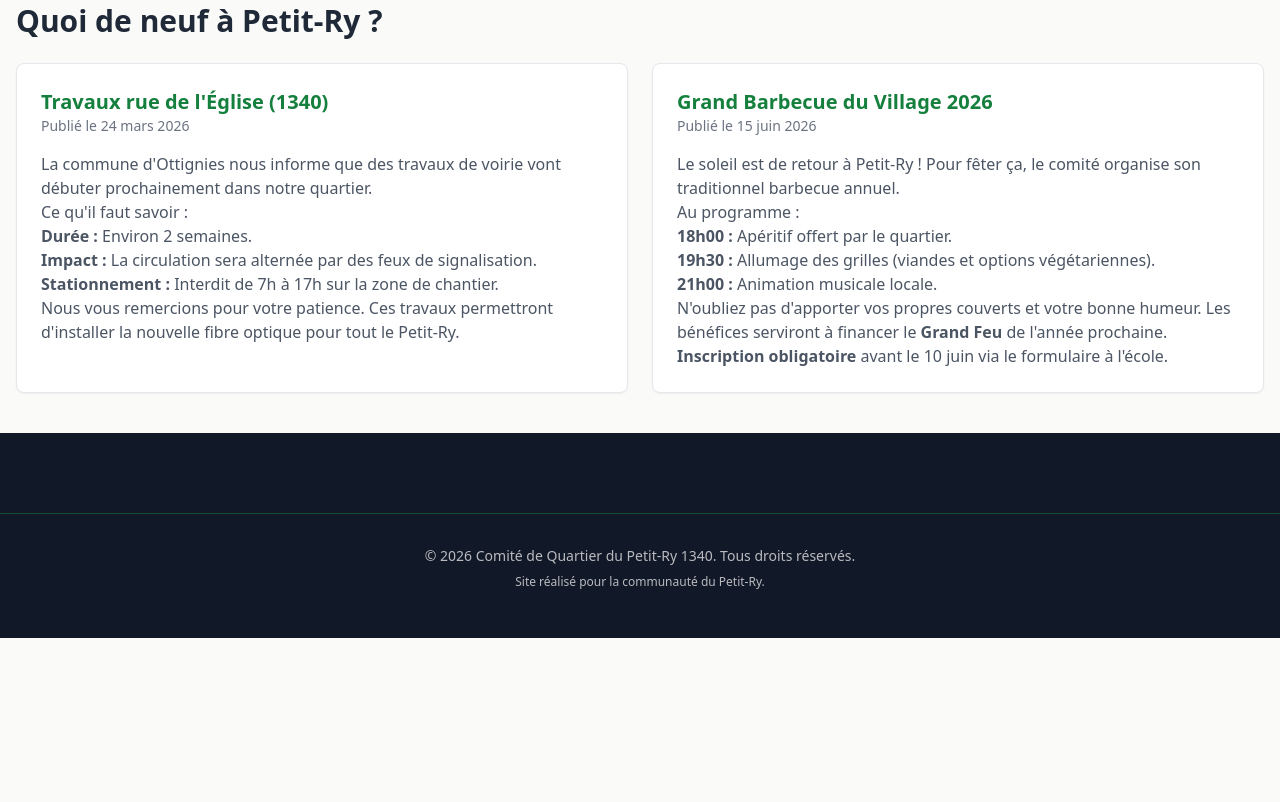
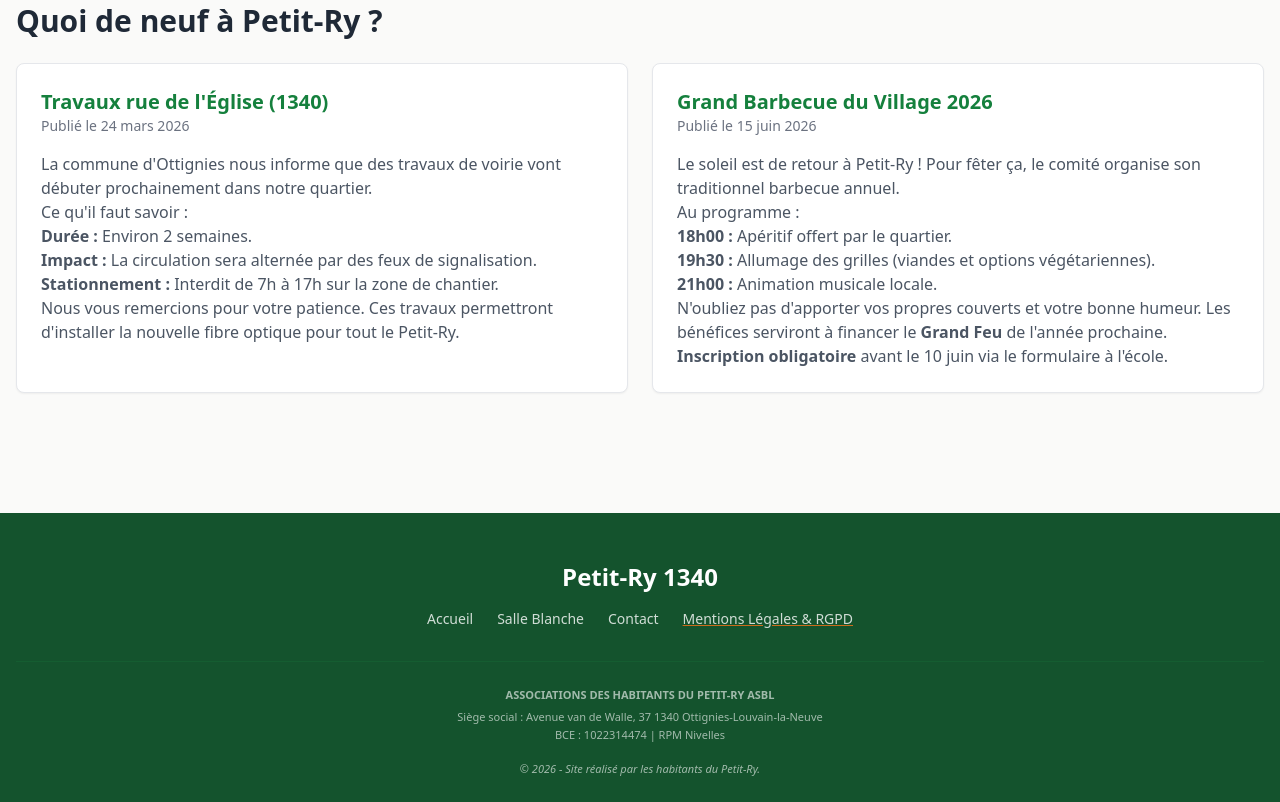
Before and after one commit to Raiser00/siteWebPetitRy, an Eleventy site: page index.html in a window 1280 px wide. Shown: the part 890-1692 px from the top of the page. Before the commit the page ends 1528 px from the top, so only its background shows below. Built offline with nearby package versions, Linux system fonts and the light colour scheme; Eleventy itself is replaced by a stand-in of ours; files that its build step writes are made by us from their sources; no server answers.

Commit message:
Ajout des informations relatives à l'asbl dans le footer

```diff
--- a/_includes/layout.njk
+++ b/_includes/layout.njk
@@ -5,7 +5,7 @@
     <title>{{ title }} | Petit-Ry</title>
     <link rel="icon" type="image/x-icon" href="/assets/favicon.ico">
     <script src="https://cdn.tailwindcss.com?plugins=typography"></script>
-    <nav class="bg-green-700 text-white p-4 sticky top-0 z-50 shadow-md">
+    <nav class="bg-green-900 text-white p-4 sticky top-0 z-50 shadow-md">
     <div class="container mx-auto flex justify-between items-center">
         <a href="/" class="text-2xl font-bold tracking-tight">Petit-Ry</a>
         <ul class="flex flex-wrap justify-center gap-2 md:gap-6">
@@ -26,17 +26,29 @@
       {{ content | safe }}
     </main>
 
-    <footer class="bg-gray-900 text-white py-12">
-        <div class="border-t border-green-800 mt-8 pt-8 text-center text-sm opacity-70">
-    <p>&copy; <span id="year"></span> Comité de Quartier du Petit-Ry 1340. Tous droits réservés.</p>
-    <p class="mt-2 text-xs">Site réalisé pour la communauté du Petit-Ry.</p>
-</div>
+    <footer class="bg-green-900 text-white pt-12 pb-6 mt-20">
+    <div class="container mx-auto px-4 text-center">
+        <div class="text-2xl font-bold mb-4">Petit-Ry 1340</div>
+
+        <div class="flex justify-center space-x-6 mb-8 text-sm opacity-80">
+            <a href="/" class="hover:text-orange-400">Accueil</a>
+            <a href="/salle-blanche" class="hover:text-orange-400">Salle Blanche</a>
+            <a href="/contact" class="hover:text-orange-400">Contact</a>
+            <a href="/mentions-legales" class="hover:text-orange-400 underline decoration-orange-500">Mentions Légales & RGPD</a>
+        </div>
+
+        <div class="border-t border-green-800 pt-6 text-[11px] opacity-60 leading-relaxed">
+            <p class="font-bold uppercase mb-1">Associations des Habitants du Petit-Ry asbl</p>
+            <p>Siège social : Avenue van de Walle, 37 1340 Ottignies-Louvain-la-Neuve</p>
+            <p>BCE : 1022314474 | RPM Nivelles</p>
+            <p class="mt-4 italic">&copy; <span id="year"></span> - Site réalisé par les habitants du Petit-Ry.</p>
+        </div>
+    </div>
+</footer>
 
 <script>
-    // petit script pour que l'année se mette à jour toute seule chaque 1er janvier
     document.getElementById('year').textContent = new Date().getFullYear();
 </script>
-    </footer>
 
     </body>
 </html>
```
Also changed, not shown: index.html (+1 -1 lines), 10 other files.
